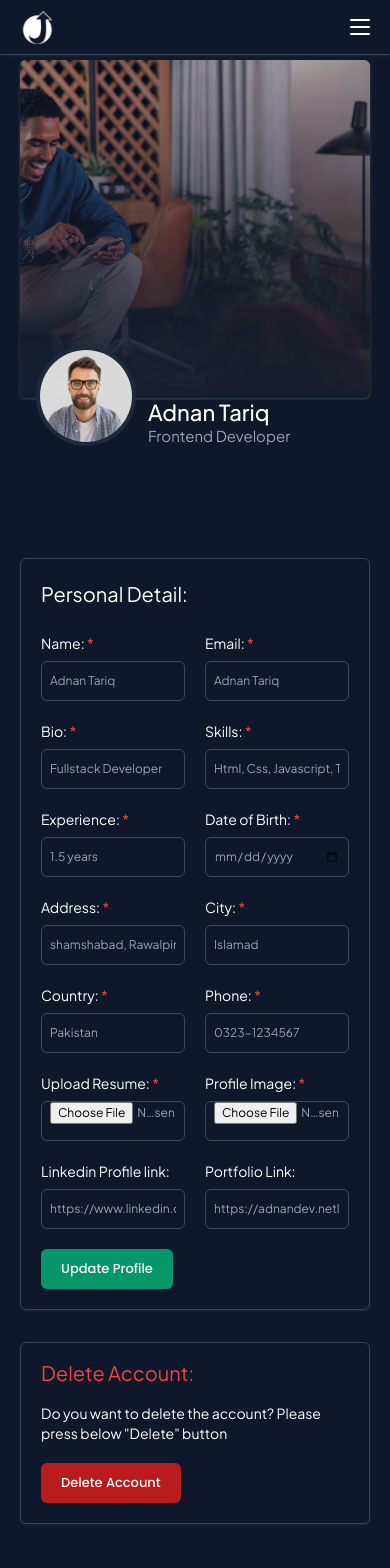
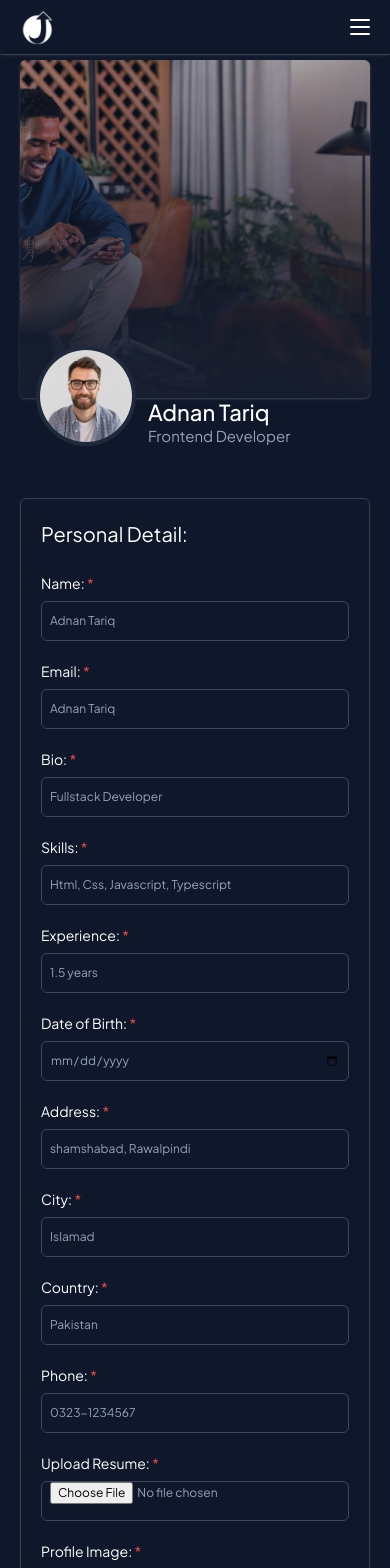
Before and after one commit to adnanDevelop/job-portal-app, a React (Vite) app in the folder frontend/: page /user-setting in a window 390 px wide. Shown: the top 1568 px of the page. Built offline with nearby package versions, Linux system fonts and the light colour scheme.

Commit message:
fixed responsivness isues

```diff
--- a/frontend/src/modules/Companies/Companies.tsx
+++ b/frontend/src/modules/Companies/Companies.tsx
@@ -39,7 +39,10 @@ const Companies = () => {
         <section className="grid grid-cols-12 gap-x-4 ">
           {companyData.map((data, index) => {
             return (
-              <div key={index} className="col-span-3 mb-[50px]">
+              <div
+                key={index}
+                className="lg:col-span-3 md:col-span-6 col-span-full mb-[50px]"
+              >
                 <CompanyCard data={data} />
               </div>
             );
--- a/frontend/src/modules/home/component/PopularCategory.tsx
+++ b/frontend/src/modules/home/component/PopularCategory.tsx
@@ -102,7 +102,7 @@ const PopularCategory = () => {
           className="mySwiper"
         >
           {categoryContent.map((item, index) => (
-            <SwiperSlide key={index}>
+            <SwiperSlide key={index} className="px-[20px]">
               <div>
                 <Card
                   key={index}
--- a/frontend/src/modules/jobList/JobList.tsx
+++ b/frontend/src/modules/jobList/JobList.tsx
@@ -20,10 +20,10 @@ const JobList = () => {
         <section className="xl:col-span-3 lg:col-span-4 col-span-full">
           <JobFilter />
         </section>
-        <section className="grid grid-cols-12 gap-4 xl:col-span-9 lg:col-span-8 col-span-full">
+        <section className="grid grid-cols-12 gap-4 mt-3 lg:mt-0 xl:col-span-9 lg:col-span-8 col-span-full">
           {[0, 1, 2, 3, 4, 5, 6, 7].map((element, index: number) => {
             return (
-              <div key={index} className="col-span-6 ">
+              <div key={index} className="sm:col-span-6 col-span-full">
                 <JobCard data={element} />
               </div>
             );
--- a/frontend/src/modules/userProfile/UserProfile.tsx
+++ b/frontend/src/modules/userProfile/UserProfile.tsx
@@ -7,11 +7,11 @@ const UserProfile = () => {
   return (
     <main>
       <ProfileHeader showSettingButton={true} />
-      <section className="grid mt-[60px] grid-cols-12 xl:gap-20 lg:gap-8 gap-2 padding-inline">
+      <section className="grid mt-[60px] lg:pb-0 pb-[60px] grid-cols-12 xl:gap-20 lg:gap-8 gap-2 padding-inline">
         <div className="lg:col-span-8 col-span-full">
           <ProfileInfo />
         </div>
-        <div className="lg:col-span-4 col-span-full">
+        <div className="lg:col-span-4 col-span-full ">
           <ProfileDetails />
         </div>
       </section>
--- a/frontend/src/modules/userSetting/component/UserUpdateForm.tsx
+++ b/frontend/src/modules/userSetting/component/UserUpdateForm.tsx
@@ -29,7 +29,7 @@ const UserUpdateForm = () => {
   };
 
   return (
-    <section className="padding-inline py-[60px]">
+    <section className="padding-inline md:py-[60px] pb-[60px]">
       {/* Update inputs */}
       <div className="p-5 border border-gray-700 rounded-md shadow shadow-gray-800">
         <form onSubmit={handleSubmit(onSubmit)}>
@@ -40,7 +40,7 @@ const UserUpdateForm = () => {
 
           <div className="grid w-full grid-cols-12 gap-5 mt-6">
             {/* FullName input */}
-            <div className="col-span-6">
+            <div className="sm:col-span-6 col-span-full">
               <label className="block mb-1 text-sm text-white font-jakarta ">
                 Name: <span className="text-red-500">*</span>
               </label>
@@ -60,7 +60,7 @@ const UserUpdateForm = () => {
             </div>
 
             {/* E-mail input */}
-            <div className="col-span-6">
+            <div className="sm:col-span-6 col-span-full">
               <label className="block mb-1 text-sm text-white font-jakarta ">
                 Email: <span className="text-red-500">*</span>
               </label>
@@ -84,7 +84,7 @@ const UserUpdateForm = () => {
             </div>
 
             {/* bio input */}
-            <div className="col-span-6">
+            <div className="sm:col-span-6 col-span-full">
               <label className="block mb-1 text-sm text-white font-jakarta ">
                 Bio: <span className="text-red-500">*</span>
               </label>
@@ -104,7 +104,7 @@ const UserUpdateForm = () => {
             </div>
 
             {/* Skills input */}
-            <div className="col-span-6">
+            <div className="sm:col-span-6 col-span-full">
               <label className="block mb-1 text-sm text-white font-jakarta ">
                 Skills: <span className="text-red-500">*</span>
               </label>
@@ -124,7 +124,7 @@ const UserUpdateForm = () => {
             </div>
 
             {/* Experience input */}
-            <div className="col-span-6">
+            <div className="sm:col-span-6 col-span-full">
               <label className="block mb-1 text-sm text-white font-jakarta ">
                 Experience: <span className="text-red-500">*</span>
               </label>
@@ -144,7 +144,7 @@ const UserUpdateForm = () => {
             </div>
 
             {/* Date of birth input */}
-            <div className="col-span-6">
+            <div className="sm:col-span-6 col-span-full">
               <label className="block mb-1 text-sm text-white font-jakarta ">
                 Date of Birth: <span className="text-red-500">*</span>
               </label>
@@ -166,7 +166,7 @@ const UserUpdateForm = () => {
             </div>
 
             {/* Address input */}
-            <div className="col-span-6">
+            <div className="sm:col-span-6 col-span-full">
               <label className="block mb-1 text-sm text-white font-jakarta ">
                 Address: <span className="text-red-500">*</span>
               </label>
@@ -186,7 +186,7 @@ const UserUpdateForm = () => {
             </div>
 
             {/* City input */}
-            <div className="col-span-6">
+            <div className="sm:col-span-6 col-span-full">
               <label className="block mb-1 text-sm text-white font-jakarta ">
                 City: <span className="text-red-500">*</span>
               </label>
@@ -206,7 +206,7 @@ const UserUpdateForm = () => {
             </div>
 
             {/* Country input */}
-            <div className="col-span-6">
+            <div className="sm:col-span-6 col-span-full">
               <label className="block mb-1 text-sm text-white font-jakarta ">
                 Country: <span className="text-red-500">*</span>
               </label>
@@ -226,7 +226,7 @@ const UserUpdateForm = () => {
             </div>
 
             {/* Phone number input */}
-            <div className="col-span-6">
+            <div className="sm:col-span-6 col-span-full">
               <label className="block mb-1 text-sm text-white font-jakarta ">
                 Phone: <span className="text-red-500">*</span>
               </label>
@@ -246,7 +246,7 @@ const UserUpdateForm = () => {
             </div>
 
             {/* Resume input */}
-            <div className="col-span-6">
+            <div className="sm:col-span-6 col-span-full">
               <label className="block mb-1 text-sm text-white font-jakarta ">
                 Upload Resume: <span className="text-red-500">*</span>
               </label>
@@ -266,7 +266,7 @@ const UserUpdateForm = () => {
             </div>
 
             {/* Profile Image input */}
-            <div className="col-span-6">
+            <div className="sm:col-span-6 col-span-full">
               <label className="block mb-1 text-sm text-white font-jakarta ">
                 Profile Image: <span className="text-red-500">*</span>
               </label>
@@ -285,7 +285,7 @@ const UserUpdateForm = () => {
             </div>
 
             {/* Linkedin profile link input */}
-            <div className="col-span-6">
+            <div className="sm:col-span-6 col-span-full">
               <label className="block mb-1 text-sm text-white font-jakarta ">
                 Linkedin Profile link:
               </label>
@@ -298,7 +298,7 @@ const UserUpdateForm = () => {
             </div>
 
             {/* Portfolio link input */}
-            <div className="col-span-6">
+            <div className="sm:col-span-6 col-span-full">
               <label className="block mb-1 text-sm text-white font-jakarta ">
                 Portfolio Link:
               </label>
@@ -318,6 +318,7 @@ const UserUpdateForm = () => {
           </div>
         </form>
       </div>
+
       {/* Delete account button */}
       <div className="p-5 mt-8 border border-gray-700 rounded-md shadow shadow-gray-800">
         <h3 className="text-red-500 font-jakarta text-[20px] leading-none">
```
